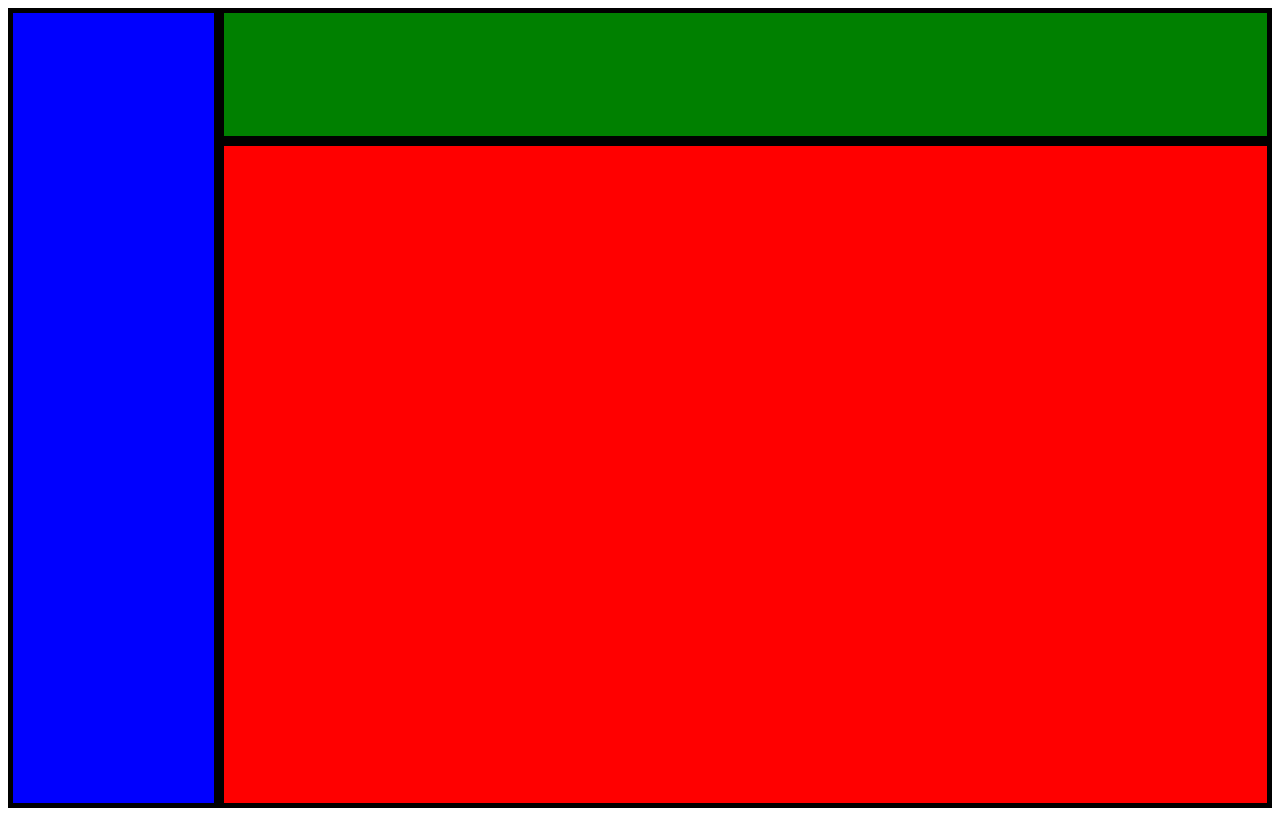
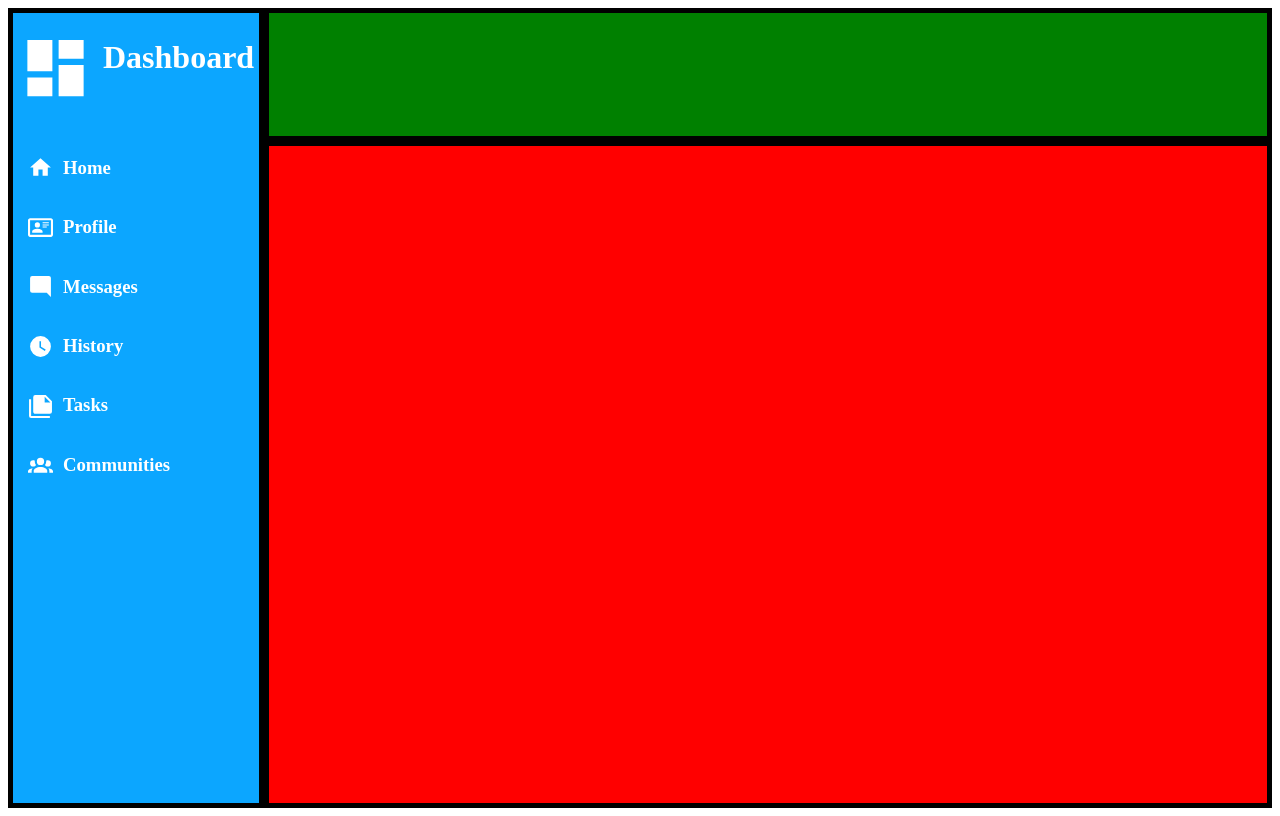
Before and after one commit to howardshowered/odin-admin-dashboard, a plain HTML site: page index.html in a window 1280 px wide. Drawn offline with Linux system fonts and the light colour scheme.

Commit message:
added title with icons and first menu

```diff
--- a/index.html
+++ b/index.html
@@ -9,6 +9,44 @@
 <body>
     <div class="page-container">
         <div class="sidebar-container">
+            <div class="title-icon">
+                <svg class="icon" xmlns="http://www.w3.org/2000/svg" viewBox="0 0 24 24"><path d="M13,3V9H21V3M13,21H21V11H13M3,21H11V15H3M3,13H11V3H3V13Z" /></svg>
+                <h1>Dashboard</h1>
+            </div>
+            <div class="first-menu">
+                <div class="menu-item">
+                    <svg class="icon smaller" xmlns="http://www.w3.org/2000/svg" viewBox="0 0 24 24"><title>home</title><path d="M10,20V14H14V20H19V12H22L12,3L2,12H5V20H10Z" /></svg>
+                    <h3>Home</h3>
+                </div>
+                <div class="menu-item">
+                    <svg class="icon smaller"  xmlns="http://www.w3.org/2000/svg" viewBox="0 0 24 24"><title>card-account-details-outline</title><path d="M22,3H2C0.91,3.04 0.04,3.91 0,5V19C0.04,20.09 0.91,20.96 2,21H22C23.09,20.96 23.96,20.09 24,19V5C23.96,3.91 23.09,3.04 22,3M22,19H2V5H22V19M14,17V15.75C14,14.09 10.66,13.25 9,13.25C7.34,13.25 4,14.09 4,15.75V17H14M9,7A2.5,2.5 0 0,0 6.5,9.5A2.5,2.5 0 0,0 9,12A2.5,2.5 0 0,0 11.5,9.5A2.5,2.5 0 0,0 9,7M14,7V8H20V7H14M14,9V10H20V9H14M14,11V12H18V11H14" /></svg>
+                    <h3>Profile</h3>
+                </div>
+
+                <div class="menu-item">
+                     <svg class="icon smaller" xmlns="http://www.w3.org/2000/svg" viewBox="0 0 24 24"><title>message-reply</title><path d="M22,4C22,2.89 21.1,2 20,2H4A2,2 0 0,0 2,4V16A2,2 0 0,0 4,18H18L22,22V4Z" /></svg>
+                    <h3>Messages</h3>
+                </div>
+
+                <div class="menu-item">
+                    <svg class="icon smaller" xmlns="http://www.w3.org/2000/svg" viewBox="0 0 24 24"><title>clock</title><path d="M12,2A10,10 0 0,0 2,12A10,10 0 0,0 12,22A10,10 0 0,0 22,12A10,10 0 0,0 12,2M16.2,16.2L11,13V7H12.5V12.2L17,14.9L16.2,16.2Z" /></svg>
+                    <h3>History</h3>
+                </div>
+
+                <div class="menu-item">
+                      <svg class="icon smaller" xmlns="http://www.w3.org/2000/svg" viewBox="0 0 24 24"><title>note-multiple</title><path d="M16,9H21.5L16,3.5V9M7,2H17L23,8V18A2,2 0 0,1 21,20H7C5.89,20 5,19.1 5,18V4A2,2 0 0,1 7,2M3,6V22H21V24H3A2,2 0 0,1 1,22V6H3Z" /></svg>
+                    <h3>Tasks</h3>
+                </div>
+
+                <div class="menu-item">
+                    <svg class="icon smaller" xmlns="http://www.w3.org/2000/svg" viewBox="0 0 24 24"><title>account-group</title><path d="M12,5.5A3.5,3.5 0 0,1 15.5,9A3.5,3.5 0 0,1 12,12.5A3.5,3.5 0 0,1 8.5,9A3.5,3.5 0 0,1 12,5.5M5,8C5.56,8 6.08,8.15 6.53,8.42C6.38,9.85 6.8,11.27 7.66,12.38C7.16,13.34 6.16,14 5,14A3,3 0 0,1 2,11A3,3 0 0,1 5,8M19,8A3,3 0 0,1 22,11A3,3 0 0,1 19,14C17.84,14 16.84,13.34 16.34,12.38C17.2,11.27 17.62,9.85 17.47,8.42C17.92,8.15 18.44,8 19,8M5.5,18.25C5.5,16.18 8.41,14.5 12,14.5C15.59,14.5 18.5,16.18 18.5,18.25V20H5.5V18.25M0,20V18.5C0,17.11 1.89,15.94 4.45,15.6C3.86,16.28 3.5,17.22 3.5,18.25V20H0M24,20H20.5V18.25C20.5,17.22 20.14,16.28 19.55,15.6C22.11,15.94 24,17.11 24,18.5V20Z" /></svg>
+                    <h3>Communities</h3>
+                </div>
+
+            </div>
+            <div class="second-menu">
+
+            </div>
 
         </div>
         <div class="header-container">
--- a/styles.css
+++ b/styles.css
@@ -15,19 +15,62 @@
 .sidebar-container{
     grid-column: 500px;
     grid-row: 1 / 3;
-     background-color: blue;
+     background-color: rgb(12, 166, 255);
+     display:grid;
+     grid-template-rows: 1fr 3fr 3fr;
+
 }
 
 .header-container{
     grid-column: 2;
     gird-row: 1;
      background-color: green;
-
 }
 
 .maincontent-container{
     grid-column: 2;
     gird-row: 2/3;
-     background-color: red;
+    background-color: red;
 
 }
+    svg.icon {
+        fill: #ffffff; /* Changes the fill color to red */
+        width: 75px;
+
+    }
+
+    .title-icon {
+        display: flex;
+        height: 100px;
+        gap: 10px;
+        padding:5px;
+
+    }
+
+    h1 {
+        color:White;
+
+    }
+
+    .first-menu {
+        display:flex;
+        flex-direction: column;
+        margin: 15px;
+    }
+
+.menu-item {
+    display: flex;
+     color: white;
+    align-items: center;
+    gap: 10px;
+}
+
+.menu-item h3 {
+
+}
+
+svg.smaller {
+    width:25px;
+
+
+}
```
Also changed, not shown: view-dashboard.svg (added).
